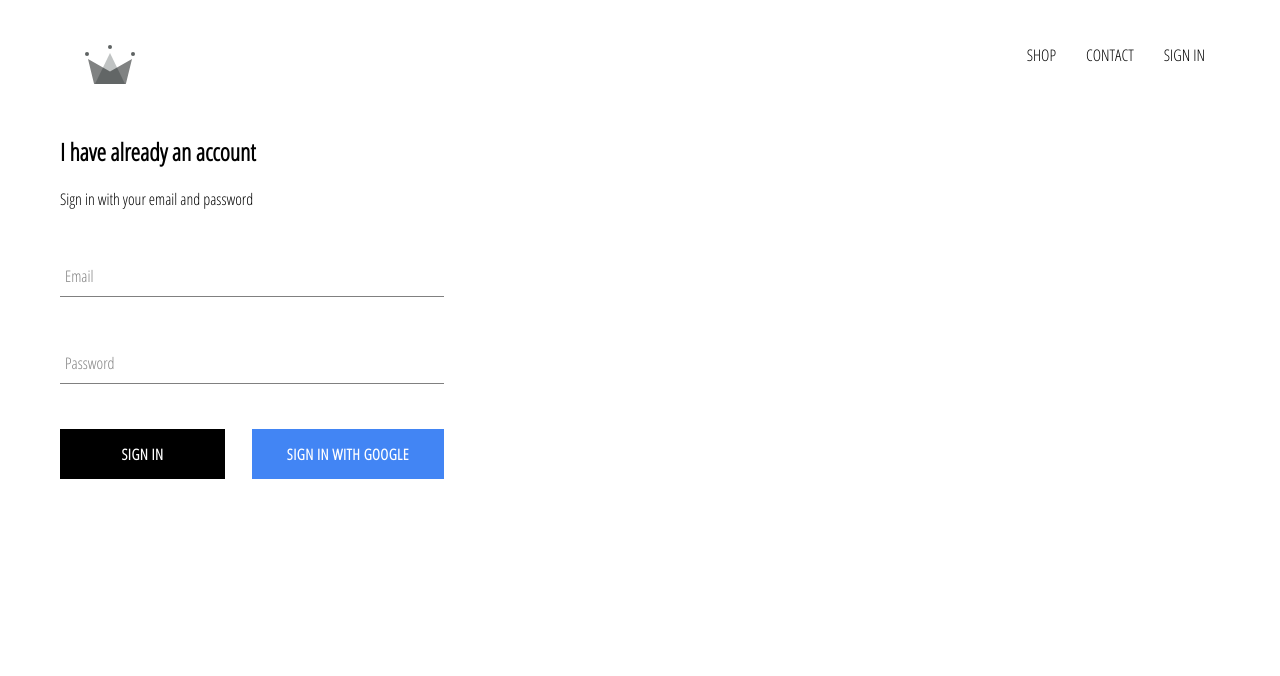
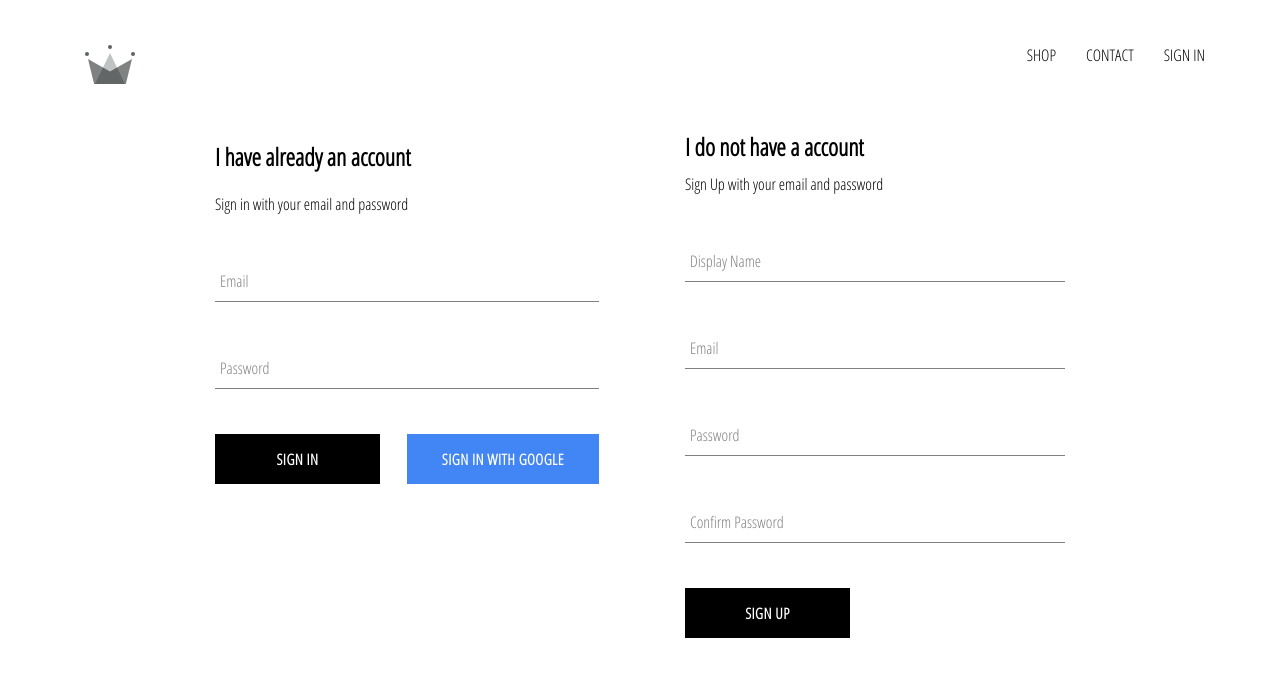
Before and after one commit to AnthonyIp/crwn-eshop, a React (Create React App) app: page /signin in a window 1280 px wide. Shown: the top 676 px of the page. Built offline with nearby package versions, Linux system fonts and the light colour scheme; no server answers.

Commit message:
implemented firebase utils , included ability to store authenticated user into our firestore database

```diff
--- a/src/App.js
+++ b/src/App.js
@@ -56,8 +56,8 @@
                 <Header currentUser={this.state.currentUser}/>
                 <Switch>
                     <Route exact path="/" component={HomePage}/>
-                    <Route path="/shop" component={ShopPage}/>
-                    <Route path="/signin" component={SignInAndSignOutPage}/>
+                    <Route exact path="/shop" component={ShopPage}/>
+                    <Route exact path="/signin" component={SignInAndSignOutPage}/>
                 </Switch>
             </div>
         );
--- a/src/components/header/header.component.jsx
+++ b/src/components/header/header.component.jsx
@@ -6,6 +6,7 @@
 import {ReactComponent as Logo} from '../../assets/crown.svg';
 
 const Header = ({currentUser}) => {
+    console.log(currentUser);
     return (
         <div className="header">
             <Link className="logo-container" to="/">
--- a/src/components/sign-in/sign-in.component.jsx
+++ b/src/components/sign-in/sign-in.component.jsx
@@ -1,10 +1,10 @@
 import React, {Component} from 'react';
+import FormInput from '../form-input/form-input.component';
+
+import CustomButton from "../custom-button/custom-button.component";
+import {signInWithGoogle} from '../../firebase/firebase.utils';
+
 import './sign-in.styles.scss';
-
-import FormInput from '../form-input/form-input.component';
-import CustomButton from "../custom-buttom/custom-button.component";
-
-import {signInWithGoogle} from '../../firebase/firebase.utils';
 
 class SignIn extends Component {
     constructor(props) {
@@ -22,7 +22,7 @@
     }
 
     handleChange = event => {
-        const {name, value} = event.target.value;
+        const {name, value} = event.target;
         this.setState({ [name]: value })
     }
 
--- /dev/null
+++ b/src/components/sign-up/sign-up.component.jsx
@@ -0,0 +1,98 @@
+import React, {Component} from 'react';
+
+import FormInput from '../form-input/form-input.component';
+import CustomButton from "../custom-button/custom-button.component";
+import {auth, createUserProfileDocument} from '../../firebase/firebase.utils';
+
+import './sign-up.styles.scss'
+
+class SignUp extends Component {
+    constructor(props) {
+        super(props);
+
+        this.state = {
+            displayName: '',
+            email: '',
+            password: '',
+            confirmPassword: ''
+        }
+    }
+
+    handleSubmit = async event => {
+        event.preventDefault();
+        const {displayName, email, password, confirmPassword} = this.state;
+
+        if (password !== confirmPassword) {
+            alert('Passwords don\'t match');
+            return;
+        }
+        try {
+            const {user} = await auth.createUserWithEmailAndPassword(email, password);
+            await createUserProfileDocument(user, {displayName});
+            this.setState({
+                displayName: '',
+                email: '',
+                password: '',
+                confirmPassword: ''
+            });
+        } catch (e) {
+            console.log(e);
+
+        }
+    }
+
+    handleChange = async event => {
+        const { name, value } =  event.target;
+        this.setState({[name]: value})
+    }
+
+
+    render() {
+        const {displayName, email, password, confirmPassword} = this.state;
+
+        return (
+            <div className="sign-up">
+                <h2 className="title">I do not have a account</h2>
+                <span>Sign Up with your email and password</span>
+                <form className="sign-up-form" onSubmit={this.handleSubmit}>
+                    <FormInput
+                        type='text'
+                        name='displayName'
+                        value={displayName}
+                        onChange={this.handleChange}
+                        label='Display Name'
+                        required
+                    />
+                    <FormInput
+                        type='text'
+                        name='email'
+                        value={email}
+                        onChange={this.handleChange}
+                        label='Email'
+                        required
+                    />
+                    <FormInput
+                        type='password'
+                        name='password'
+                        value={password}
+                        onChange={this.handleChange}
+                        label='Password'
+                        required
+                    />
+                    <FormInput
+                        type='password'
+                        name='confirmPassword'
+                        value={confirmPassword}
+                        onChange={this.handleChange}
+                        label='Confirm Password'
+                        required
+                    />
+                    <CustomButton type='submit'>SIGN UP</CustomButton>
+                </form>
+
+            </div>
+        );
+    }
+}
+
+export default SignUp;
--- /dev/null
+++ b/src/components/sign-up/sign-up.styles.scss
@@ -0,0 +1,9 @@
+.sign-up {
+  display: flex;
+  flex-direction: column;
+  width: 380px;
+
+  .title {
+    margin: 10px 0;
+  }
+}
--- a/src/pages/sign-in-and-sign-out/sign-in-and-sign-out.component.jsx
+++ b/src/pages/sign-in-and-sign-out/sign-in-and-sign-out.component.jsx
@@ -1,12 +1,14 @@
 import React from 'react';
+import SignIn from '../../components/sign-in/sign-in.component';
+import SignUp from "../../components/sign-up/sign-up.component";
+
 import './sign-in-and-sign-out.styles.scss';
-
-import SignIn from '../../components/sign-in/sign-in.component';
 
 const SignInAndSignOutPage = () => {
     return (
-        <div className='sign-in-and-sign-out'>
+        <div className='sign-in-and-sign-up'>
             <SignIn/>
+            <SignUp/>
         </div>
     );
 };
--- a/src/pages/sign-in-and-sign-out/sign-in-and-sign-out.styles.scss
+++ b/src/pages/sign-in-and-sign-out/sign-in-and-sign-out.styles.scss
@@ -0,0 +1,6 @@
+.sign-in-and-sign-up {
+  width: 850px;
+  display: flex;
+  justify-content: space-between;
+  margin: 30px auto;
+}
```
Also changed, not shown: src/components/custom-button/custom-button.component.jsx (renamed from src/components/custom-buttom/custom-button.component.jsx), src/components/custom-button/custom-button.styles.scss (renamed from src/components/custom-buttom/custom-button.styles.scss).
